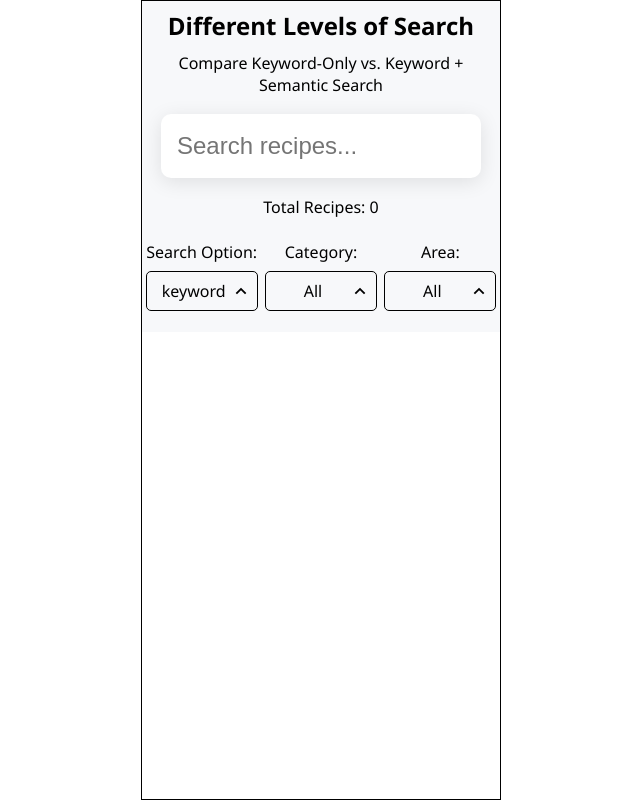
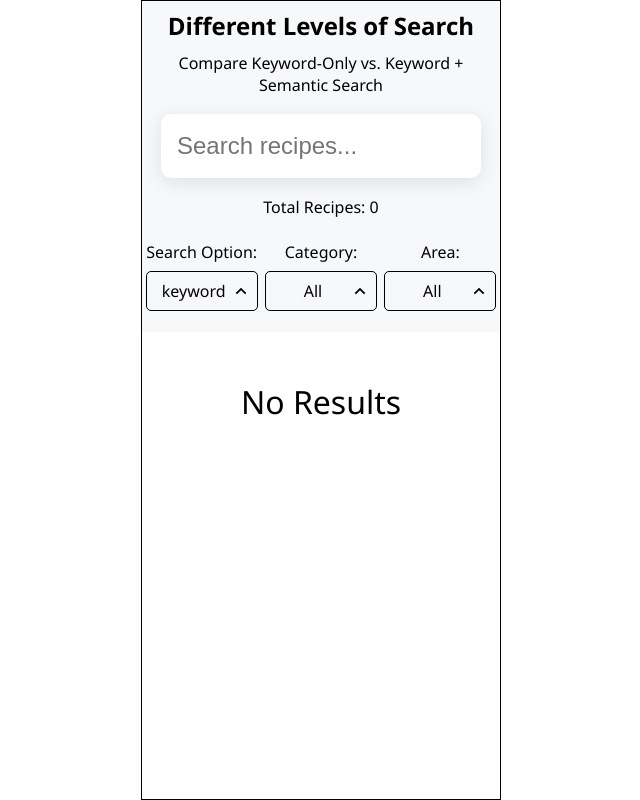
Before and after one commit to rbantug/Different-Levels-of-Search, a Vue app in the folder client/: page / in a window 1280 px wide. Shown: the whole page, without its empty margins (319-959 px from the left). Built offline with nearby package versions, Linux system fonts and the light colour scheme.

Commit message:
feat: A text will appear if there are no available results

```diff
--- a/client/src/components/SearchPageComponents/ResultGrid.vue
+++ b/client/src/components/SearchPageComponents/ResultGrid.vue
@@ -26,6 +26,7 @@ const props = defineProps({
           />
         </router-link>
       </div>
+      <p v-if="!props.results.length" class="no-result-text">No Results</p>
     </div>
   </div>
 </template>
@@ -35,8 +36,7 @@ const props = defineProps({
   display: flex;
   justify-content: center;
   overflow-y: auto;
-    padding-top: 1rem;
-    padding-bottom: 5rem;
+  padding: 1rem 0;
 }
 
 .grid {
@@ -44,4 +44,10 @@ const props = defineProps({
   flex-direction: column;
   gap: 1rem;
 }
+
+.no-result-text {
+  @include m-flex-center;
+  font-size: 2rem;
+  padding-top: 2rem;
+}
 </style>
```
Lines whose indentation alone changed are shown as unchanged.
